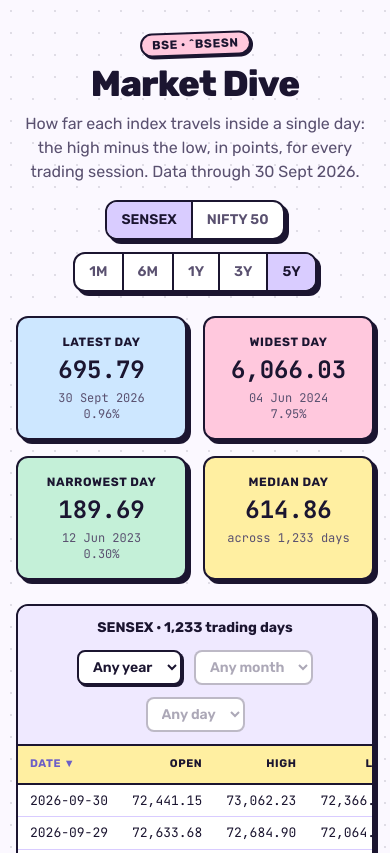
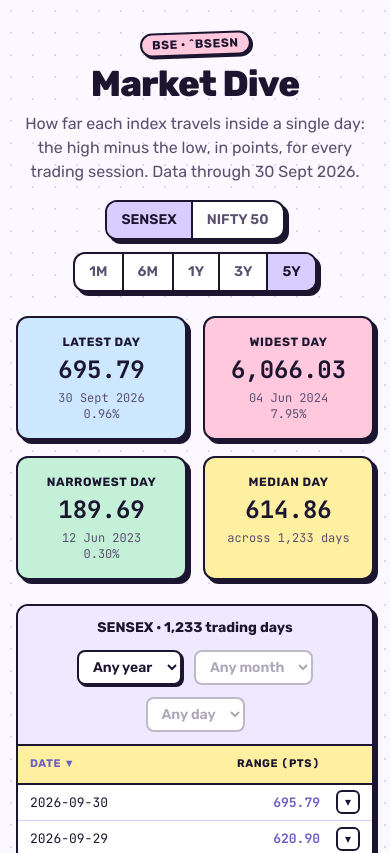
Before and after one commit to ANSH4195/market-dive, a React (Vite) app: page / in a window 390 px wide. Shown: the top 853 px of the page. Built offline with nearby package versions, Linux system fonts and the light colour scheme.

Commit message:
Expandable rows on phones: date + range, tap for the rest
Co-Authored-By: Claude Opus 5.5 <noreply@anthropic.com>

```diff
--- a/src/components/DayTable.tsx
+++ b/src/components/DayTable.tsx
@@ -3,16 +3,27 @@ import { useMemo, useRef, useState } from 'react'
 import { type Day, fmt } from '@/lib/data'
 
 type Key = keyof Day
-const COLS: { key: Key; label: string }[] = [
+// `detail` columns are hidden on phones and shown in the row's expanded panel instead
+const COLS: { key: Key; label: string; detail?: true }[] = [
   { key: 'date', label: 'Date' },
-  { key: 'open', label: 'Open' },
-  { key: 'high', label: 'High' },
-  { key: 'low', label: 'Low' },
-  { key: 'close', label: 'Close' },
+  { key: 'open', label: 'Open', detail: true },
+  { key: 'high', label: 'High', detail: true },
+  { key: 'low', label: 'Low', detail: true },
+  { key: 'close', label: 'Close', detail: true },
   { key: 'range', label: 'Range (pts)' },
-  { key: 'rangePct', label: 'Range %' },
-  { key: 'chgPct', label: 'Day chg %' },
+  { key: 'rangePct', label: 'Range %', detail: true },
+  { key: 'chgPct', label: 'Day chg %', detail: true },
 ]
+const DETAIL_COLS = COLS.filter((c) => c.detail)
+const MOBILE_COLSPAN = COLS.length - DETAIL_COLS.length + 1 // +1 for the chevron column
+
+const chgClass = (v: number | null) => (v == null ? '' : v >= 0 ? 'text-up' : 'text-down')
+
+function cellText(d: Day, key: Key) {
+  if (key === 'date') return d.date
+  if (key === 'chgPct') return d.chgPct == null ? '—' : `${d.chgPct >= 0 ? '+' : ''}${fmt(d.chgPct)}`
+  return fmt(d[key])
+}
 
 const MONTHS = ['Jan', 'Feb', 'Mar', 'Apr', 'May', 'Jun', 'Jul', 'Aug', 'Sep', 'Oct', 'Nov', 'Dec']
 
@@ -28,6 +39,13 @@ export function DayTable({ days, name }: { days: Day[]; name: string }) {
   const [year, setYear] = useState('')
   const [month, setMonth] = useState('')
   const [day, setDay] = useState('')
+  const [open, setOpen] = useState<Set<string>>(() => new Set())
+  const toggle = (date: string) =>
+    setOpen((prev) => {
+      const next = new Set(prev)
+      if (!next.delete(date)) next.add(date)
+      return next
+    })
 
   const years = useMemo(() => partsOf(days, '', 0, 4).reverse(), [days])
   const months = useMemo(() => (year ? partsOf(days, `${year}-`, 5, 7) : []), [days, year])
@@ -52,7 +70,8 @@ export function DayTable({ days, name }: { days: Day[]; name: string }) {
     overscan: 15,
   })
   const items = virtualizer.getVirtualItems()
-  // Spacer rows stand in for the off-screen rows so the table keeps its real scroll height
+  // Spacer rows stand in for the off-screen rows so the table keeps its real scroll height.
+  // Each virtual item is its own <tbody> so a row and its expanded panel are measured together.
   const padTop = items[0]?.start ?? 0
   const padBottom = items.length ? virtualizer.getTotalSize() - items[items.length - 1].end : 0
 
@@ -122,7 +141,9 @@ export function DayTable({ days, name }: { days: Day[]; name: string }) {
                 <th
                   key={c.key}
                   aria-sort={sortKey === c.key ? (dir === 'asc' ? 'ascending' : 'descending') : 'none'}
-                  className={`sticky top-0 z-10 border-b-[2.5px] border-ink bg-butter p-0 ${i ? 'text-right' : 'text-left'}`}
+                  className={`sticky top-0 z-10 border-b-[2.5px] border-ink bg-butter p-0 ${i ? 'text-right' : 'text-left'} ${
+                    c.detail ? 'hidden md:table-cell' : ''
+                  }`}
                 >
                   <button
                     type="button"
@@ -136,51 +157,94 @@ export function DayTable({ days, name }: { days: Day[]; name: string }) {
                   </button>
                 </th>
               ))}
+              <th className="sticky top-0 z-10 w-10 border-b-[2.5px] border-ink bg-butter md:hidden">
+                <span className="sr-only">Details</span>
+              </th>
             </tr>
           </thead>
-          <tbody>
           {padTop > 0 && (
-              <tr aria-hidden>
-                <td colSpan={COLS.length} style={{ height: padTop, padding: 0 }} />
+            <tbody aria-hidden>
+              <tr>
+                <td colSpan={COLS.length + 1} style={{ height: padTop, padding: 0 }} />
               </tr>
+            </tbody>
           )}
           {items.map(({ index }) => {
             const d = rows[index]
+            const isOpen = open.has(d.date)
             return (
-                <tr
+              <tbody
                 key={d.date}
                 data-index={index}
                 ref={virtualizer.measureElement}
-                  className="border-b border-lavender hover:bg-lilac"
+                className="border-b border-lavender"
               >
-                  <td className="px-3 py-1.5 whitespace-nowrap">{d.date}</td>
-                  <td className="px-3 py-1.5 text-right">{fmt(d.open)}</td>
-                  <td className="px-3 py-1.5 text-right">{fmt(d.high)}</td>
-                  <td className="px-3 py-1.5 text-right">{fmt(d.low)}</td>
-                  <td className="px-3 py-1.5 text-right">{fmt(d.close)}</td>
-                  <td className="px-3 py-1.5 text-right font-bold text-plum">{fmt(d.range)}</td>
-                  <td className="px-3 py-1.5 text-right">{fmt(d.rangePct)}</td>
+                <tr
+                  onClick={() => toggle(d.date)}
+                  className={`cursor-pointer hover:bg-lilac md:cursor-auto ${isOpen ? 'bg-lilac md:bg-transparent' : ''}`}
+                >
+                  {COLS.map((c, i) => (
                     <td
-                    className={`px-3 py-1.5 text-right ${d.chgPct == null ? '' : d.chgPct >= 0 ? 'text-up' : 'text-down'}`}
+                      key={c.key}
+                      className={`px-3 py-2 whitespace-nowrap md:py-1.5 ${i ? 'text-right' : ''} ${
+                        c.detail ? 'hidden md:table-cell' : ''
+                      } ${c.key === 'range' ? 'font-bold text-plum' : ''} ${c.key === 'chgPct' ? chgClass(d.chgPct) : ''}`}
                     >
-                    {d.chgPct == null ? '—' : `${d.chgPct >= 0 ? '+' : ''}${fmt(d.chgPct)}`}
+                      {cellText(d, c.key)}
+                    </td>
+                  ))}
+                  <td className="w-10 pr-3 text-right md:hidden">
+                    <button
+                      type="button"
+                      aria-expanded={isOpen}
+                      aria-label={`${isOpen ? 'Hide' : 'Show'} details for ${d.date}`}
+                      onClick={(e) => {
+                        e.stopPropagation()
+                        toggle(d.date)
+                      }}
+                      className={`inline-flex size-6 cursor-pointer items-center justify-center rounded-md border-2 border-ink font-sans text-xs transition-transform ${
+                        isOpen ? 'rotate-180 bg-lavender' : 'bg-white'
+                      }`}
+                    >
+                      ▾
+                    </button>
                   </td>
                 </tr>
-              )
-            })}
-            {padBottom > 0 && (
-              <tr aria-hidden>
-                <td colSpan={COLS.length} style={{ height: padBottom, padding: 0 }} />
-              </tr>
-            )}
-            {!rows.length && (
-              <tr>
-                <td colSpan={COLS.length} className="px-3 py-8 text-center font-sans text-ink-soft">
-                  No trading days match this date.
+                {isOpen && (
+                  <tr className="bg-lilac md:hidden">
+                    <td colSpan={MOBILE_COLSPAN} className="px-3 pt-1 pb-3">
+                      <dl className="grid grid-cols-2 gap-x-4 gap-y-2">
+                        {DETAIL_COLS.map((c) => (
+                          <div key={c.key} className="flex flex-col">
+                            <dt className="font-sans text-[10px] font-bold tracking-wider text-ink-soft uppercase">
+                              {c.label}
+                            </dt>
+                            <dd className={c.key === 'chgPct' ? chgClass(d.chgPct) : ''}>{cellText(d, c.key)}</dd>
+                          </div>
+                        ))}
+                      </dl>
                     </td>
                   </tr>
                 )}
               </tbody>
+            )
+          })}
+          {padBottom > 0 && (
+            <tbody aria-hidden>
+              <tr>
+                <td colSpan={COLS.length + 1} style={{ height: padBottom, padding: 0 }} />
+              </tr>
+            </tbody>
+          )}
+          {!rows.length && (
+            <tbody>
+              <tr>
+                <td colSpan={COLS.length + 1} className="px-3 py-8 text-center font-sans text-ink-soft">
+                  No trading days match this date.
+                </td>
+              </tr>
+            </tbody>
+          )}
         </table>
       </div>
     </section>
```
Lines whose indentation alone changed are shown as unchanged.
